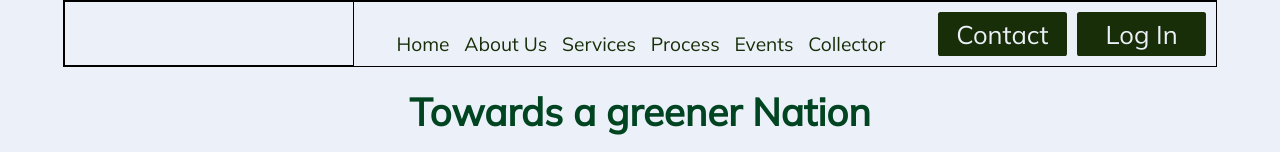
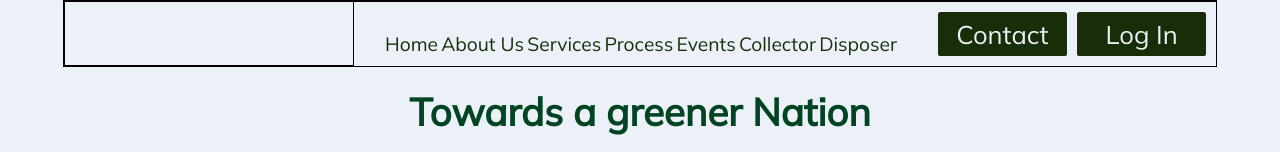
Before and after one commit to MokuaEnock/greenly, a React (Create React App) app: page / in a window 1280 px wide. Shown: the top 152 px of the page. Built offline with nearby package versions, Linux system fonts and the light colour scheme.

Commit message:
connect disposer to main component

```diff
--- a/src/App.js
+++ b/src/App.js
@@ -10,6 +10,7 @@ import Process from "./pages/process/process";
 import Contact from "./pages/contact/contact";
 import Auth from "./pages/auth/auth";
 import Collector from "./pages/collector/Collector";
+import Disposer from "./pages/disposer/Disposer";
 function App() {
   return (
     <BrowserRouter>
@@ -23,6 +24,7 @@ function App() {
         <Route path="/contact" element={<Contact />} />
         <Route path="/auth" element={<Auth />} />
         <Route path="/collector" element={<Collector />} />
+        <Route path="/disposer" element={<Disposer />} />
       </Routes>
       <Footer />
     </BrowserRouter>
--- a/src/pages/navbar.js
+++ b/src/pages/navbar.js
@@ -10,6 +10,7 @@ export default function NavBar() {
         <NavLink to="/process">Process</NavLink>
         <NavLink to="/events">Events</NavLink>
         <NavLink to="/collector">Collector</NavLink>
+        <NavLink to="/disposer">Disposer</NavLink>
       </div>
       <div id="header-forms">
         <NavLink to="/contact">Contact</NavLink>
```
Also changed, not shown: src/pages/disposer/Disposer.js (renamed from src/pages/disposer/disposer.js).
